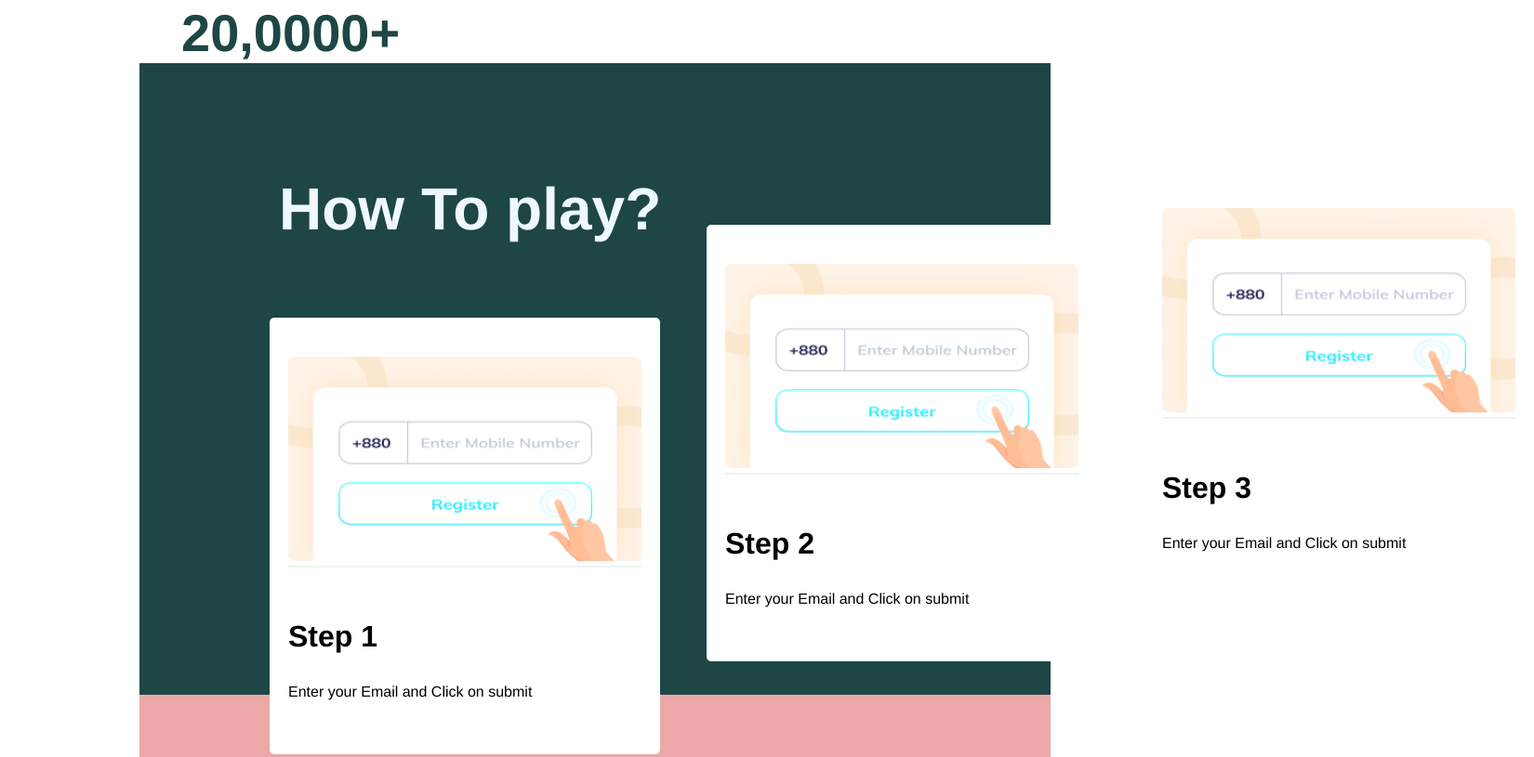
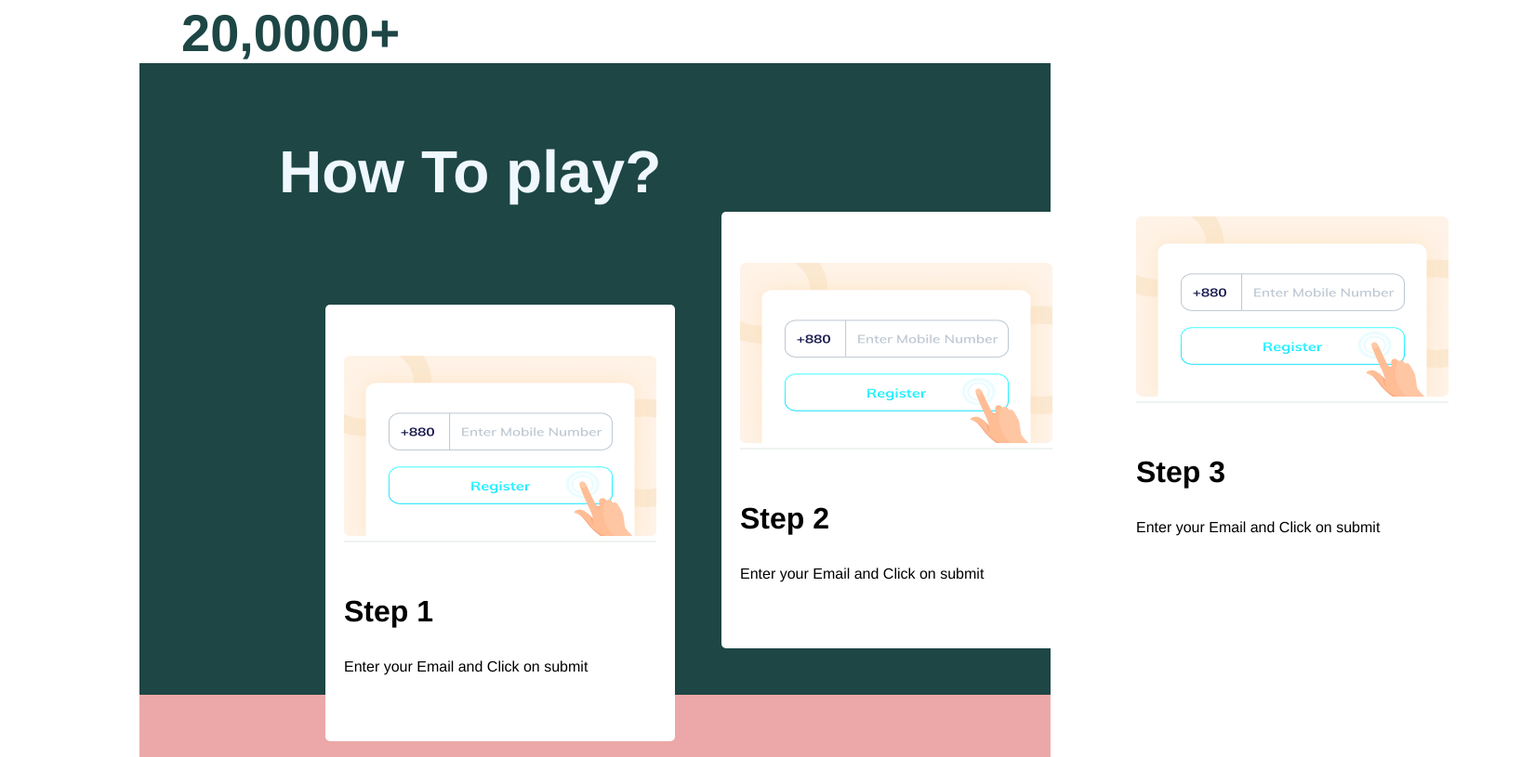
Before and after one commit to ZadBabaei/Movie-Trivia, a plain HTML site: page index.html in a window 1280 px wide. Shown: the part 856-1671 px from the top of the page at 93% size, 1650 px wide, since content can reach past the window. Drawn offline with Linux system fonts and the light colour scheme.

Commit message:
changing the structure

```diff
--- a/index.html
+++ b/index.html
@@ -77,7 +77,8 @@
             <h1>
                 How To play?
             </h1>
-            <div class="card">
+            <div class="cardholder">
+                <div class="card card1">
                     <img src="./assets/Imges/step1.png" alt="" srcset="">
                     <h3>
                         Step 1
@@ -104,6 +105,7 @@
                         Enter your Email and Click on submit
                     </p>
                 </div>
+            </div>
 
         </div>
         <div class="thirdSection">
--- a/style.css
+++ b/style.css
@@ -353,14 +353,20 @@ border: 1px solid rgba(179, 196, 171, 0.43);
 .secondSection{
     background-color:rgba(29, 70, 69, 1);
     height: 680px;
-    display:block;
+    max-width: 1700px;
+    display: flex;
+    flex-direction: column;
+    justify-content: space-between;
+}
+.cardholder{
+    display: flex;
+    justify-content: start;
+    gap: 50px;
 }
 .secondSection h1{
     color: aliceblue;
     font-size: 4rem;
-    position: relative;
-    top: 120px;
-    left: 150px;
+    transform: translateY(80px) translateX(150px);;
 }
 .card{
     background-color:white;
@@ -374,9 +380,20 @@ border: 1px solid rgba(179, 196, 171, 0.43);
     max-height: 700px;
     padding: 20px;
     position: relative;
-    left: 140px;
-    top: 200px;
 }
+
+.card1{
+    margin-left: 200px;
+    transform: translateY(50px);
+}
+.card2{
+    transform: translateY(-50px);
+}
+
+.card3{
+    transform: translateY(-100px);
+}
+
 .card img{
     padding-bottom: 5px;
     border-bottom: rgba(178, 200, 178, 0.219) solid 2px;
@@ -387,16 +404,7 @@ border: 1px solid rgba(179, 196, 171, 0.43);
     padding: 0;
     font-size: 2rem;
 }
-.card2{
-    position: relative;
-    left:610px;
-    top:-370px;
-}
-.card3{
-    position: relative;
-    left:1080px;
-    top:-900px;
-}
+
 
 .thirdSection{
     height: 600px;
```
Lines whose indentation alone changed are shown as unchanged.
